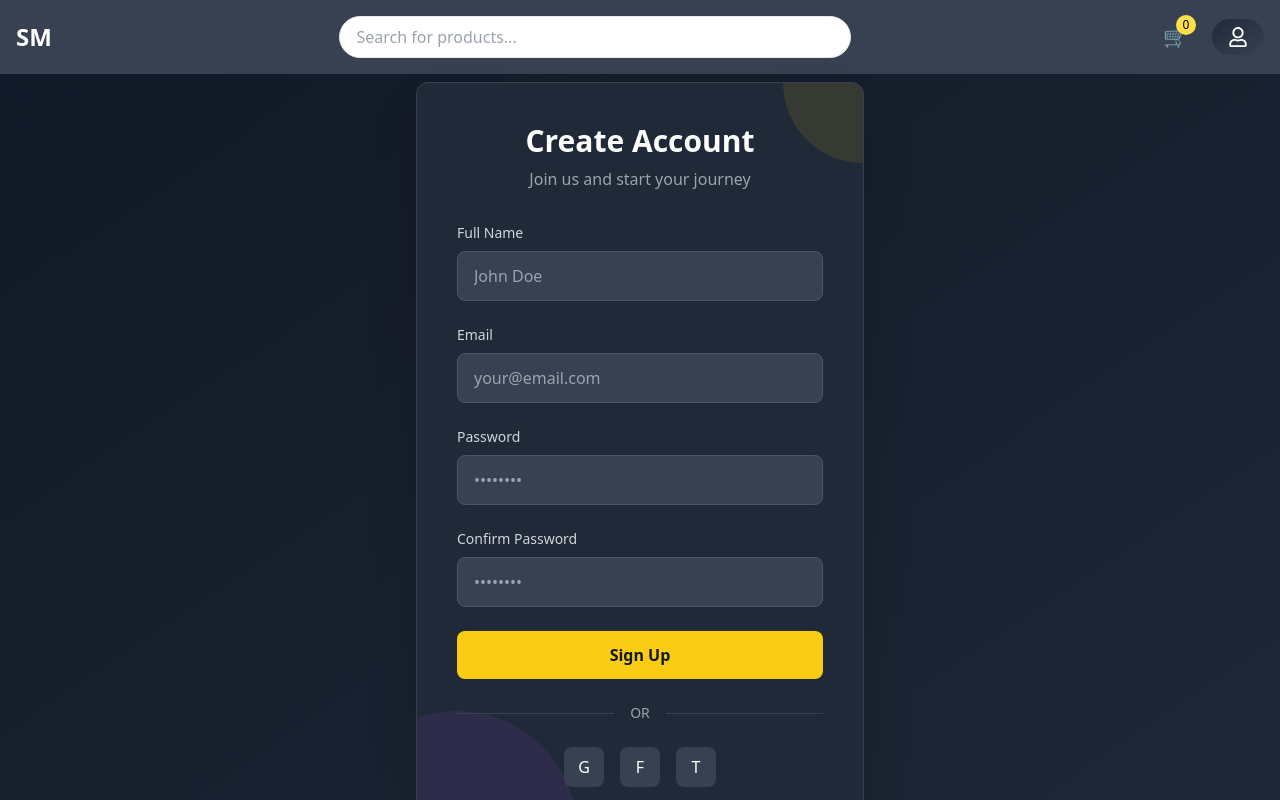
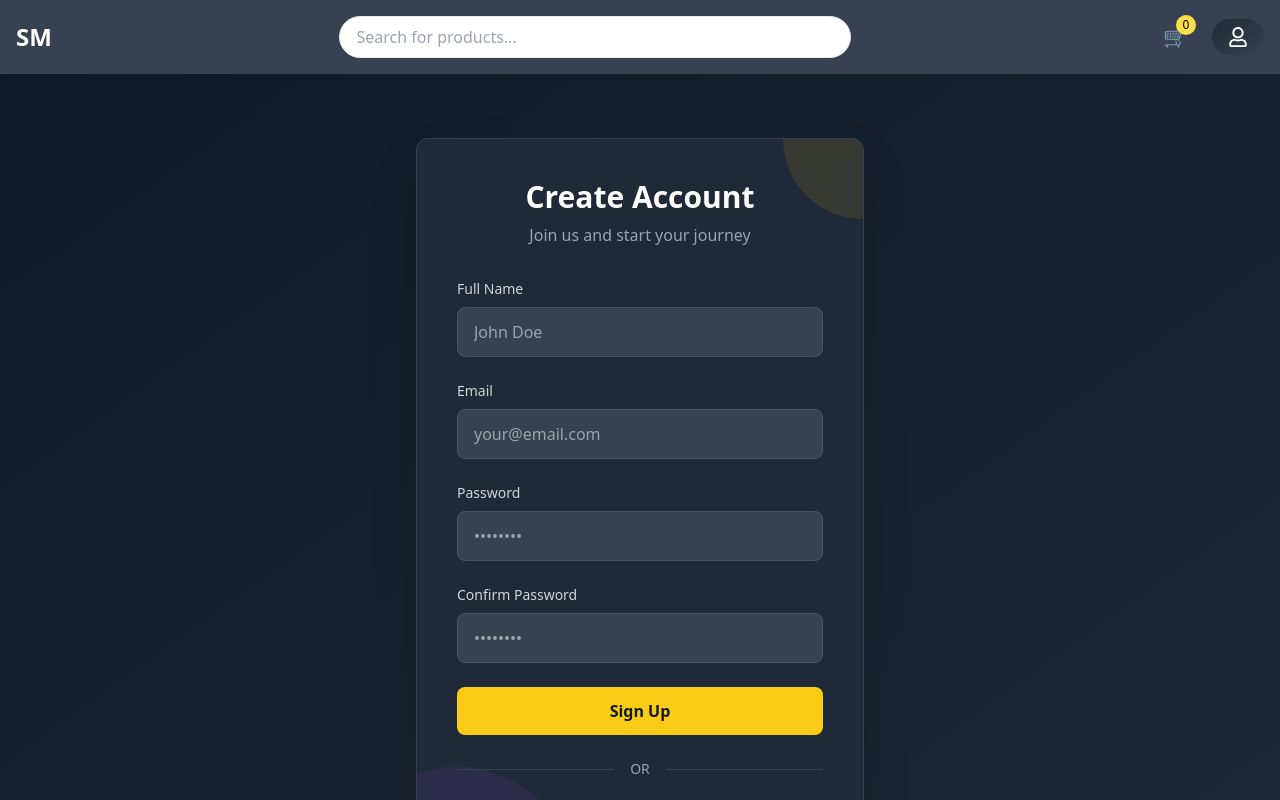
Before and after one commit to thekmanish/ShopMate, a React (Vite) app in the folder frontend/: page /signup in a window 1280 px wide. Shown: the top 800 px of the page. Built offline with nearby package versions, Linux system fonts and the light colour scheme; no server answers.

Commit message:
Addee Products

```diff
--- a/frontend/src/pages/SignUp.jsx
+++ b/frontend/src/pages/SignUp.jsx
@@ -76,7 +76,7 @@ export default function SignUp() {
 
   return (
     <div className="min-h-screen flex items-center justify-center bg-gradient-to-br from-gray-900 to-gray-800">
-      <div className="relative bg-gray-800 p-10 mt-2 mb-16 rounded-xl shadow-2xl w-full max-w-md border border-gray-700 overflow-hidden">
+      <div className="relative bg-gray-800 p-10 mt-16 mb-16 rounded-xl shadow-2xl w-full max-w-md border border-gray-700 overflow-hidden">
         {/* Decorative elements */}
         <div className="absolute -top-20 -right-20 w-40 h-40 bg-yellow-400 rounded-full opacity-10"></div>
         <div className="absolute -bottom-20 -left-20 w-60 h-60 bg-purple-500 rounded-full opacity-10"></div>
```
Also changed, not shown: frontend/src/components/routes/PrivateRoutes.jsx (line endings or trailing spaces).
